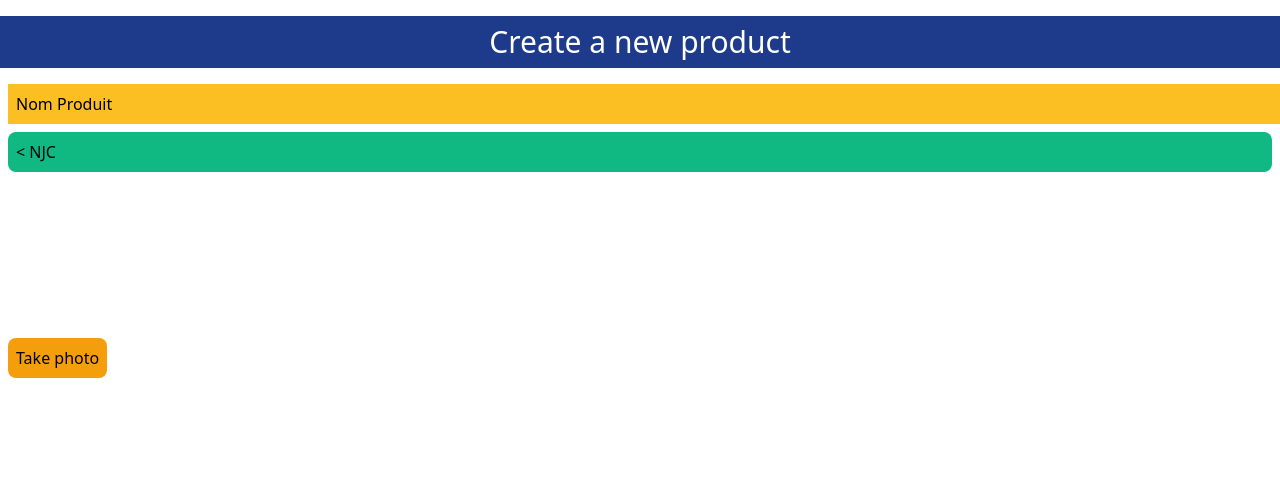
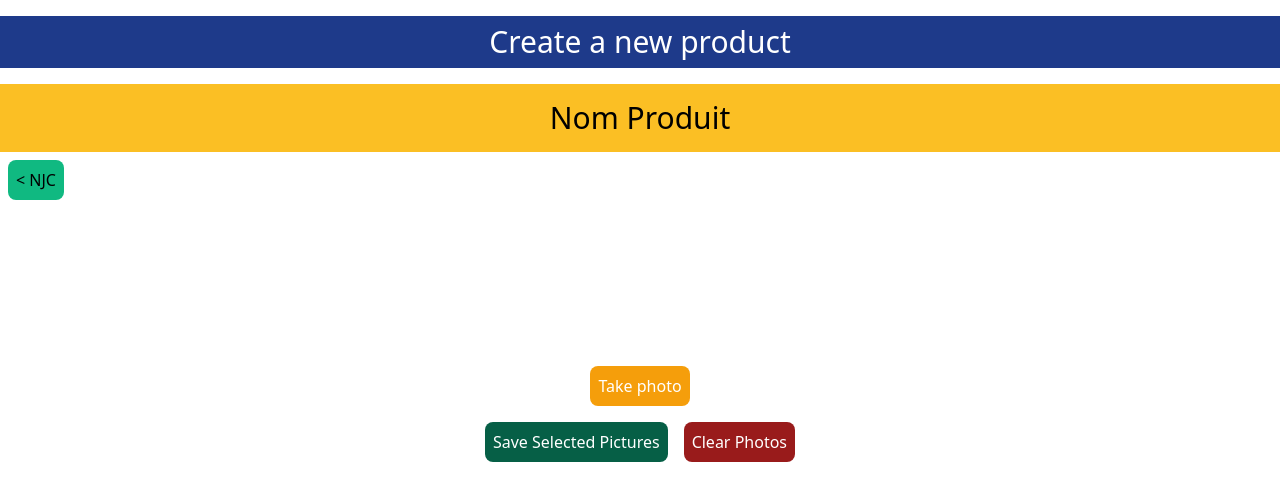
Before and after one commit to Xuffasch/njc-3, a Next.js app: page /admin/newProduct in a window 1280 px wide. Shown: the top 500 px of the page. Built offline with nearby package versions, Linux system fonts and the light colour scheme.

Commit message:
Add photo functions

```diff
--- a/pages/admin/newProduct.js
+++ b/pages/admin/newProduct.js
@@ -2,20 +2,25 @@ import Head from 'next/head';
 import Link from 'next/link';
 import s from '../../styles/NewProduct.module.css';
 
-import { useState, useEffect } from 'react';
+import { useState, useEffect, useCallback } from 'react';
 
 import { v4 as uuidv4 } from 'uuid';
 
-export default function NewProduct() {
+const useMemory = () => {
   const [width, setWidth] = useState(500);
   const [height, setHeight] = useState(375);
   const [streaming, setStreaming] = useState(false);
   const [images, setImages] = useState([]);
   const [name, setName] = useState("Nom Produit");
 
+  return { width, setWidth, height, setHeight, streaming, setStreaming, images, setImages, name, setName }
+}
+
+export default function NewProduct() {
+  const { width, setWidth, height, setHeight, streaming, setStreaming, images, setImages, name, setName } = useMemory();
+
   function startup() {
     let video = document.getElementById('video');
-    let startbutton = document.getElementById('startbutton');
 
     navigator.mediaDevices.getUserMedia({
       video: true,
@@ -35,26 +40,23 @@ export default function NewProduct() {
       }
     }, false)
 
-    startbutton.addEventListener('click', ev => {
-      ev.preventDefault();
-      takephoto();
-    }, false);
-
-    clearphoto();
+    // clearphoto();
   }
 
   function clearphoto() {
-    let canvas = document.getElementById('canvas');
-    let context = canvas.getContext('2d');
-    context.fillStyle = '#AAA';
-    context.fillRect(0, 0, canvas.width, canvas.height);
+    // let canvas = document.getElementById('canvas');
+    // let context = canvas.getContext('2d');
+    // context.fillStyle = '#AAA';
+    // context.fillRect(0, 0, canvas.width, canvas.height);
 
-    var data = canvas.toDataURL('image/png');
+    // var data = canvas.toDataURL('image/png');
     // let photo = document.getElementById('photo');
     // photo.setAttribute('src', data);
+    setImages([]);
   }
 
-  function takephoto() {
+  const takeCapture = useCallback( () => {
+    console.log("current name : ", name);
     let video = document.getElementById('video');
     let canvas = document.getElementById('canvas');
     let context = canvas.getContext('2d');
@@ -66,7 +68,23 @@ export default function NewProduct() {
 
       var data = canvas.toDataURL('image/png');
       setImages(prev => [...prev, {id: uuidv4(), data: data, selected: false, name: name }]);
-      console.log('images : ', images);
+    }
+
+  } , [name])
+
+  function takephoto() {
+    console.log("current name : ", name);
+    let video = document.getElementById('video');
+    let canvas = document.getElementById('canvas');
+    let context = canvas.getContext('2d');
+
+    if (width && height) {
+      canvas.width = width;
+      canvas.height = height;
+      context.drawImage(video, 0, 0, width, height);
+
+      var data = canvas.toDataURL('image/png');
+      setImages(prev => [...prev, {id: uuidv4(), data: data, selected: false, name: name }]);
 
       // let photo = document.getElementById('photo');
       // photo.setAttribute('src', data);
@@ -78,12 +96,26 @@ export default function NewProduct() {
   const selectImages = (e) => {
     console.log('event target : ', e.target);
     let sIndex = images.findIndex(i => i.id == e.target.id)
-    console.log('sIndex image : ', images[sIndex]);
     let selectedImage = { ...images[sIndex], selected: !images[sIndex].selected };
-    console.log('selected : ', selectedImage);
     let newSelected = [...images.slice(0, sIndex), selectedImage, ...images.slice(sIndex+1)];
     console.log("new list : ", newSelected);
     setImages(newSelected);
+  }
+
+  const deleteImage = (e) => {
+    e.stopPropagation();
+    console.log("Will delete : ", e.target);
+  }
+
+  const changeName = (e) => {
+    console.log("New name from target: ", e.target.value);
+    setName(e.target.value);
+    console.log('New name in state: ', name );
+  }
+
+  const confirmPictures = (e) => {
+    e.stopPropagation();
+    console.log("Confirm images with name : ", name);
   }
 
   useEffect(() => {
@@ -99,27 +131,34 @@ export default function NewProduct() {
 
       <main>
         <h1 className={s.title}>Create a new product</h1>
-        <input className='block w-full p-2 m-2 bg-yellow-400 border-blue-800' value={name} placeholder='Nouveau produit' onChange={(event) => setName(event.target.value)} />
+        <input className={s.newTitle} value={name} placeholder='Nouveau produit' onChange={changeName} />
         <Link href='/'>
           <a className={s.back}>&#60; NJC</a>
         </Link>
-        <div>
-
+        <div className='flex flex-col items-center'>
           <div className='camera'>
             <video id='video'>Video stream not available</video>
-            <button className={s.startbutton} id='startbutton' >Take photo</button>
+
           </div>
           <canvas id='canvas' className={s.canvas}>
           </canvas>
-          {/* <div className='output'>
-            <img id='photo' alt="The screen capture will appear here" />
-          </div> */}
+          <button className={`block ${s.startbutton}`} id='startbutton' onClick={takeCapture} >Take photo</button>
+          <span>
+            <button className={s.savebutton} onClickCapture={confirmPictures}>
+              Save Selected Pictures
+            </button>
+            <button className={s.clearbutton} onClickCapture={clearphoto}>
+              Clear Photos
+            </button>
+          </span>
+
           <div id='captured'>
-            <ul className="w-full flex flex-wrap">
+            <ul className="w-full grid grid-cols-2 gap-2">
               {images.map(i => {
                 return (
-                  <li className={'w-1/2 ' + (i.selected ? 'bg-yellow-500' : '')} key={i.id} id={i.id} onClick={selectImages} >
-                    <img src={i.data} alt={i.name} className='border-red-400' id={i.id}/>
+                  <li className={'block relative p-2 ' + (i.selected ? 'bg-green-400' : '')} key={i.id} id={i.id} onClick={selectImages} >
+                    <img src={i.data} alt={i.name} className='w-full z-0' id={i.id} />
+                    <button className='absolute top-0 left-0 p-2 bg-red-400 text-white z-1' onClickCapture={deleteImage}>Delete</button>
                   </li>
                 )
               })}
--- a/styles/NewProduct.module.css
+++ b/styles/NewProduct.module.css
@@ -1,15 +1,31 @@
 .title {
-    @apply text-3xl text-center py-2 my-4 bg-blue-900 text-white
+    @apply text-3xl text-center py-2 my-4 bg-blue-900 text-white;
 }
 
-.startbutton {
-    @apply p-2 m-2 bg-yellow-500 rounded-lg
+.newTitle {
+    @apply block p-4 bg-yellow-400 text-3xl w-full text-center;
 }
 
 .back {
-    @apply block p-2 m-2 bg-green-500 rounded-lg
+    @apply inline-block p-2 m-2 bg-green-500 rounded-lg;
 }
 
 .canvas {
     @apply hidden;
 }
+
+.actionbutton {
+    @apply p-2 m-2 text-white rounded-lg;
+}
+
+.startbutton {
+    @apply actionbutton bg-yellow-500;
+}
+
+.savebutton {
+    @apply actionbutton bg-green-800;
+}
+
+.clearbutton {
+    @apply actionbutton bg-red-800;
+}
```
